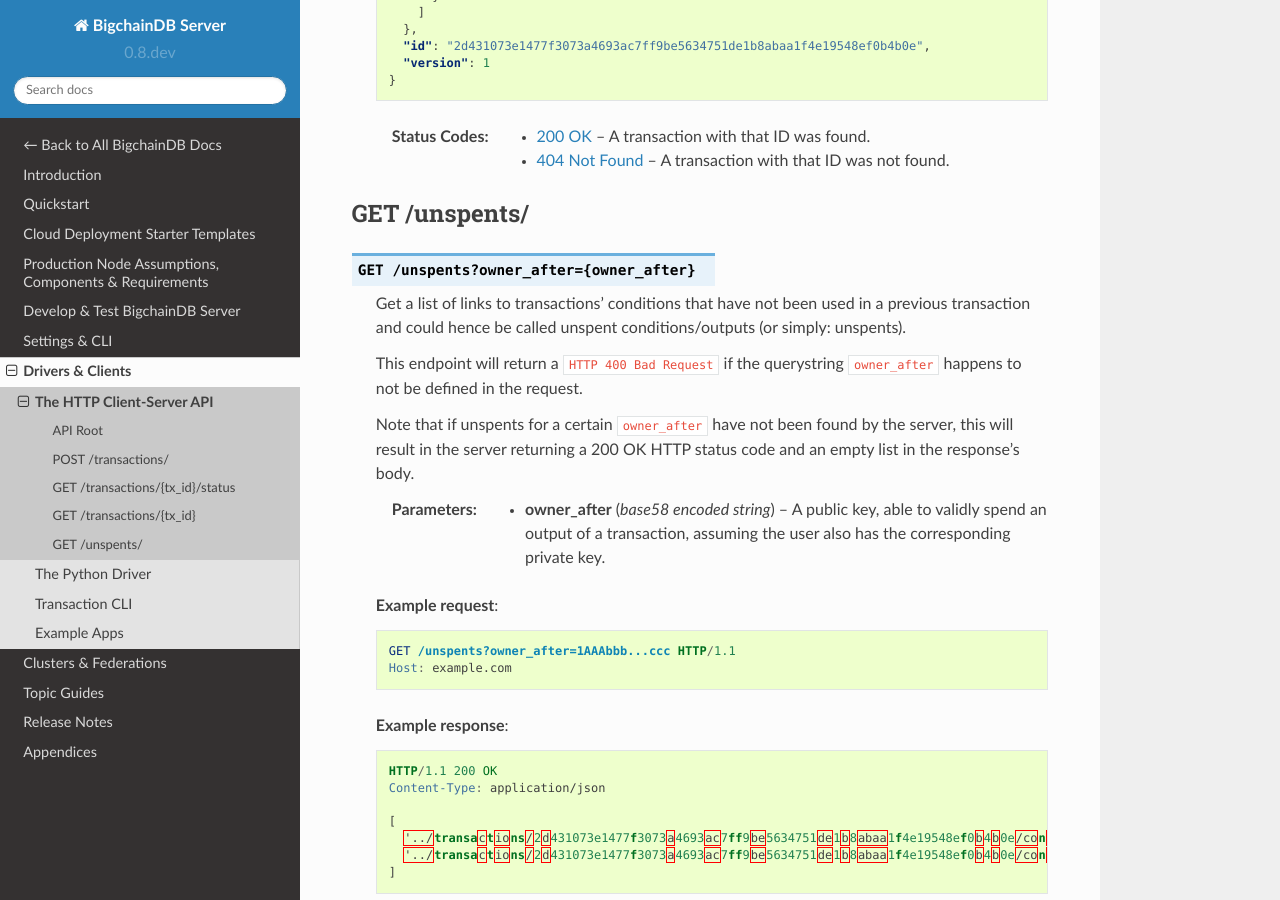
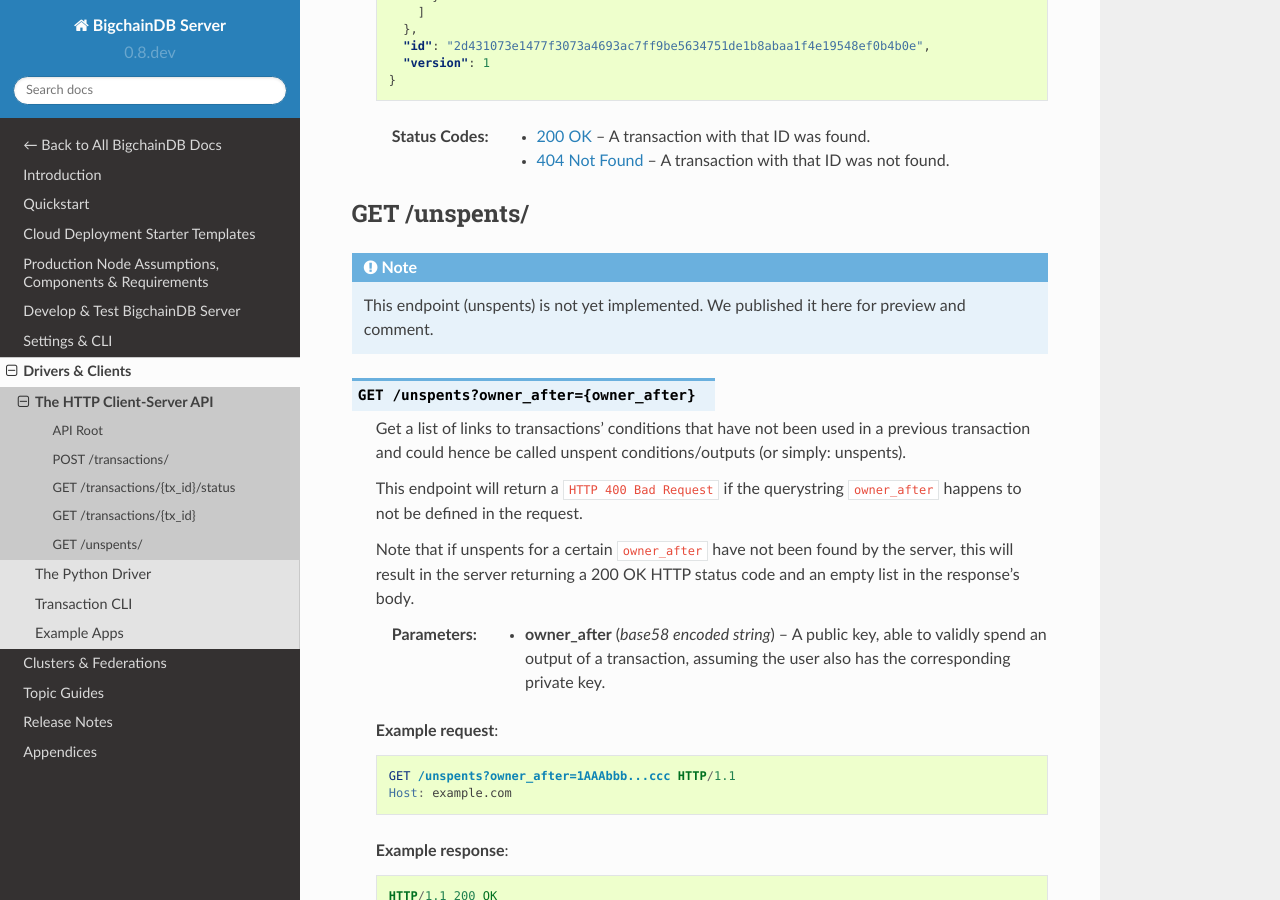
Before and after one commit to bigchaindb/bigchaindb, a Sphinx documentation site: the page built from docs/server/source/drivers-clients/http-client-server-api.rst, in a window 1280 px wide and 900 px high, scrolled down 4805 px. Built offline with Sphinx 7.4.7 and the Read the Docs theme 2.0.0, drawn with Linux system fonts in a browser that asks for light colours.

Commit message:
Docs: Noted unspents endpoint not yet implemented

```diff
--- a/docs/server/source/drivers-clients/http-client-server-api.rst
+++ b/docs/server/source/drivers-clients/http-client-server-api.rst
@@ -288,6 +288,11 @@
 GET /unspents/
 -------------------------
 
+.. note::
+
+   This endpoint (unspents) is not yet implemented. We published it here for preview and comment.
+
+
 .. http:get:: /unspents?owner_after={owner_after}
 
    Get a list of links to transactions' conditions that have not been used in
```
